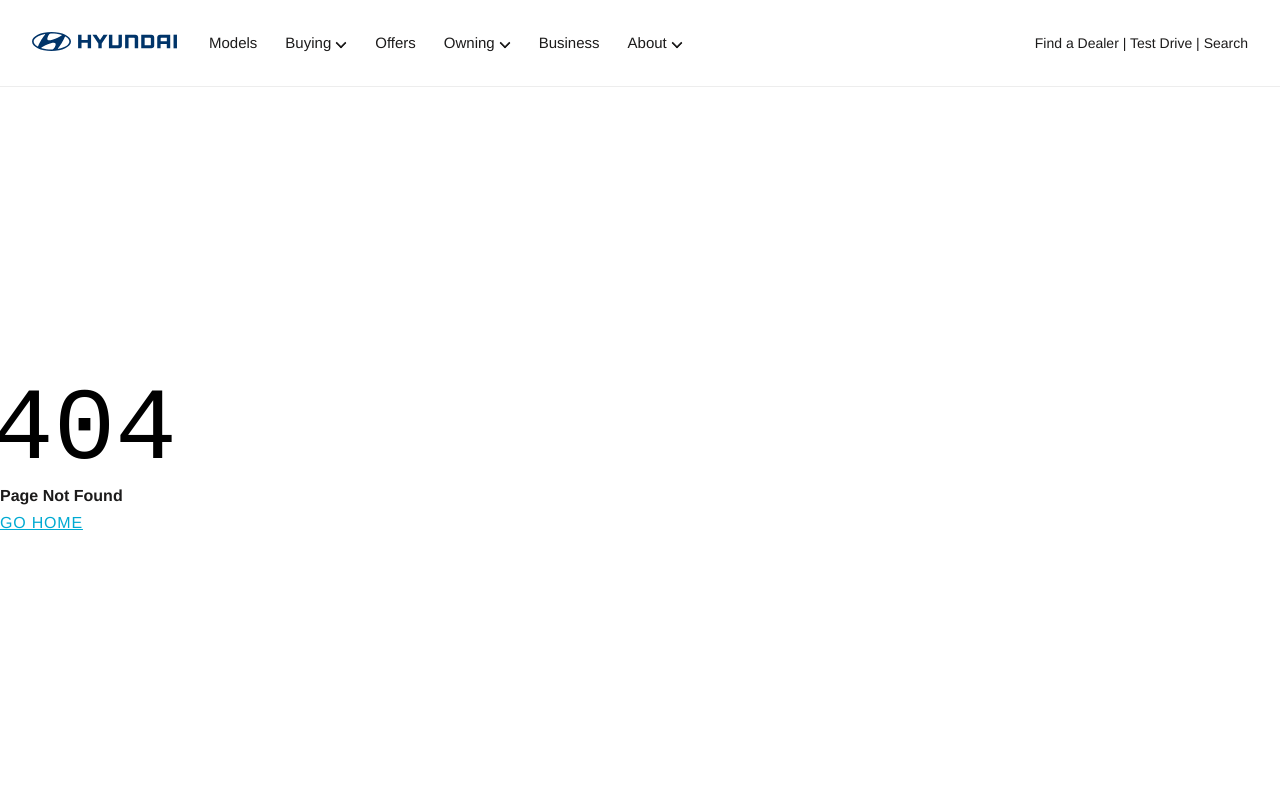
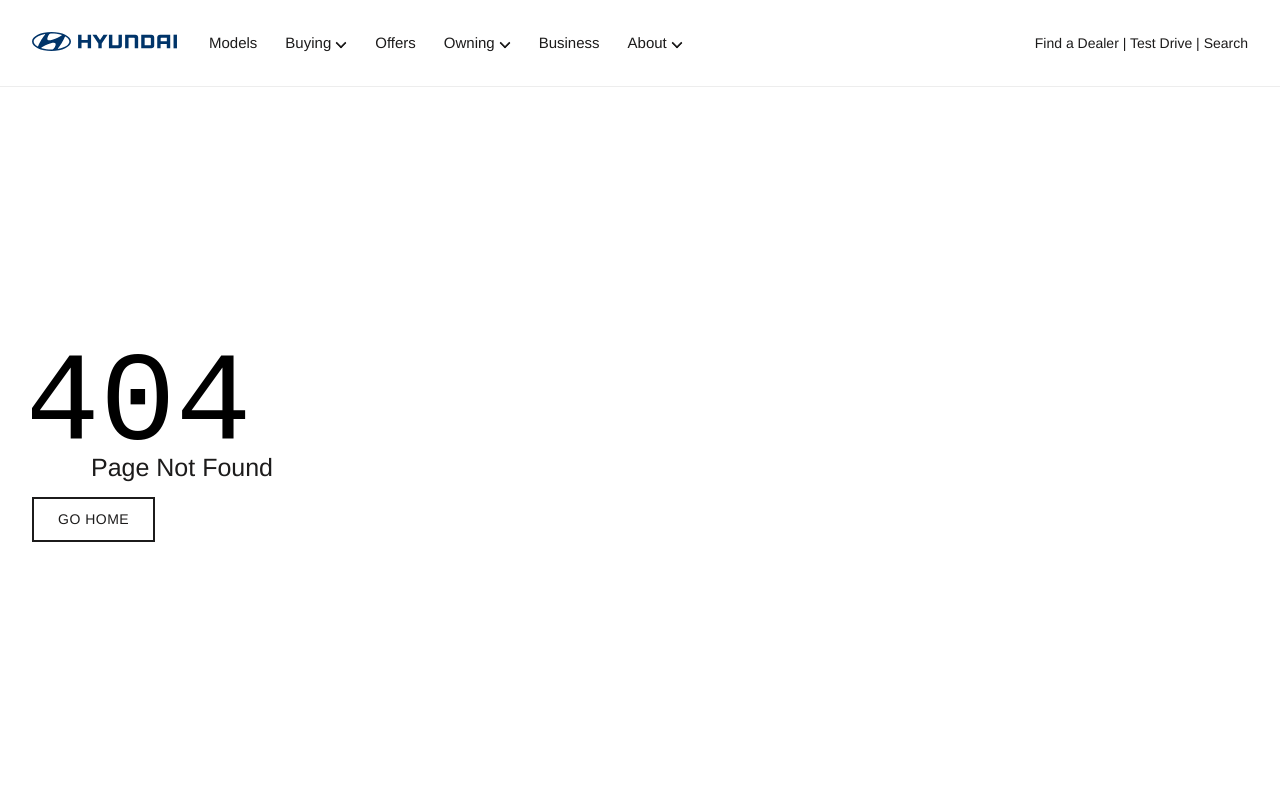
Before and after one commit to LegoKam/demo-hyundai, a website: page 404.html in a window 1280 px wide. Shown: the top 800 px of the page. Drawn offline with Linux system fonts and the light colour scheme; files whose address does not match are found by name; a web font is replaced by a local one.

Commit message:
fix: update styles/styles.css

```diff
--- a/styles/styles.css
+++ b/styles/styles.css
@@ -1,23 +1,47 @@
 @import url('brand.css');
 
-/*
- * Copyright 2020 Adobe. All rights reserved.
- * This file is licensed to you under the Apache License, Version 2.0 (the "License");
- * you may not use this file except in compliance with the License. You may obtain a copy
- * of the License at http://www.apache.org/licenses/LICENSE-2.0
- *
- * Unless required by applicable law or agreed to in writing, software distributed under
- * the License is distributed on an "AS IS" BASIS, WITHOUT WARRANTIES OR REPRESENTATIONS
- * OF ANY KIND, either express or implied. See the License for the specific language
- * governing permissions and limitations under the License.
- */
+:root {
+  /* colors */
+  --background-color: #fff;
+  --light-color: #f6f3f2;
+  --dark-color: #002c5f;
+  --text-color: #1c1b1b;
+  --link-color: #00aad2;
+  --link-hover-color: #006c86;
 
-/* global button reset */
-main .button-container { display: inline; }
-main a.button:any-link {
-  background: none; border: none; border-radius: 0;
-  color: var(--link-color); font-size: inherit; font-weight: inherit;
-  padding: 0; margin: 0; text-decoration: underline; white-space: normal;
+  /* fonts */
+  --body-font-family: "Hyundai Sans Text", "Helvetica Neue", arial, sans-serif;
+  --heading-font-family: "Hyundai Sans Head", "Helvetica Neue", arial, sans-serif;
+
+  /* body sizes */
+  --body-font-size-m: 16px;
+  --body-font-size-s: 14px;
+  --body-font-size-xs: 12px;
+
+  /* heading sizes */
+  --heading-font-size-xxl: 36px;
+  --heading-font-size-xl: 28px;
+  --heading-font-size-l: 24px;
+  --heading-font-size-m: 20px;
+  --heading-font-size-s: 18px;
+  --heading-font-size-xs: 16px;
+
+  /* nav height */
+  --nav-height: 60px;
+}
+
+@media (width >= 900px) {
+  :root {
+    --body-font-size-m: 16px;
+    --body-font-size-s: 14px;
+    --body-font-size-xs: 12px;
+    --heading-font-size-xxl: 58px;
+    --heading-font-size-xl: 25px;
+    --heading-font-size-l: 30px;
+    --heading-font-size-m: 20px;
+    --heading-font-size-s: 18px;
+    --heading-font-size-xs: 16px;
+  }
 }
 
 body {
@@ -27,7 +51,7 @@
   color: var(--text-color);
   font-family: var(--body-font-family);
   font-size: var(--body-font-size-m);
-  line-height: 1.6;
+  line-height: 1.5;
 }
 
 body.appear {
@@ -54,12 +78,13 @@
 h4,
 h5,
 h6 {
-  margin-top: 0.8em;
-  margin-bottom: 0.25em;
+  margin-top: 0;
+  margin-bottom: 15px;
   font-family: var(--heading-font-family);
-  font-weight: 600;
-  line-height: 1.25;
+  font-weight: 500;
+  line-height: 1.1;
   scroll-margin: 40px;
+  color: var(--text-color);
 }
 
 h1 { font-size: var(--heading-font-size-xxl); }
@@ -75,8 +100,8 @@
 ul,
 pre,
 blockquote {
-  margin-top: 0.8em;
-  margin-bottom: 0.25em;
+  margin-top: 0;
+  margin-bottom: 0.8em;
 }
 
 code,
@@ -93,7 +118,7 @@
 }
 
 main > div {
-  margin: 0;
+  margin: 0 16px;
 }
 
 input,
@@ -128,59 +153,75 @@
   justify-content: center;
   max-width: 100%;
   margin: 0;
-  border: 2px solid transparent;
+  border: 2px solid var(--link-color);
   border-radius: 0;
-  padding: 0.5em 1.5em;
-  font: inherit;
-  font-weight: 600;
+  padding: 12px 24px;
+  font-family: var(--body-font-family);
   font-size: 14px;
-  letter-spacing: 0.05em;
-  text-transform: uppercase;
+  font-weight: 500;
   line-height: 1.25;
   text-decoration: none;
+  text-transform: uppercase;
+  letter-spacing: 0.5px;
   cursor: pointer;
   overflow: hidden;
   text-overflow: ellipsis;
   white-space: nowrap;
+  transition: background-color 0.3s, color 0.3s, border-color 0.3s;
+}
+
+a.button[aria-disabled="true"],
+button.button:disabled {
+  cursor: not-allowed;
+  pointer-events: none;
 }
 
 a.button.primary,
 button.button.primary {
-  border-color: var(--dark-color);
-  background-color: var(--dark-color);
-  color: white;
+  border-color: var(--link-color);
+  background-color: var(--link-color);
+  color: #fff;
 }
 
 a.button.primary:hover,
-button.button.primary:hover {
-  background-color: #001f44;
-  border-color: #001f44;
+a.button.primary:focus-visible,
+button.button.primary:hover,
+button.button.primary:focus-visible {
+  border-color: var(--link-hover-color);
+  background-color: var(--link-hover-color);
+  color: #fff;
 }
 
 a.button.secondary,
 button.button.secondary {
-  border-color: var(--dark-color);
+  border-color: var(--text-color);
   background-color: transparent;
-  color: var(--dark-color);
+  color: var(--text-color);
 }
 
 a.button.secondary:hover,
-button.button.secondary:hover {
+a.button.secondary:focus-visible,
+button.button.secondary:hover,
+button.button.secondary:focus-visible {
+  border-color: var(--dark-color);
   background-color: var(--dark-color);
-  color: white;
+  color: #fff;
 }
 
 a.button.accent,
 button.button.accent {
-  border-color: var(--link-color);
-  background-color: var(--link-color);
-  color: white;
+  border-color: var(--dark-color);
+  background-color: var(--dark-color);
+  color: #fff;
 }
 
 a.button.accent:hover,
-button.button.accent:hover {
-  border-color: var(--link-hover-color);
-  background-color: var(--link-hover-color);
+a.button.accent:focus-visible,
+button.button.accent:hover,
+button.button.accent:focus-visible {
+  border-color: var(--link-color);
+  background-color: var(--link-color);
+  color: #fff;
 }
 
 main img {
@@ -203,35 +244,58 @@
 /* sections */
 main > .section {
   margin: 0;
-  padding: 0;
+  padding: 40px 0;
 }
 
 main > .section > div {
-  max-width: var(--content-max-width);
+  max-width: 1120px;
   margin: auto;
+  padding: 0 24px;
 }
 
 main > .section:first-of-type {
   margin-top: 0;
+  padding: 0;
 }
 
-/* section metadata variants */
+@media (width >= 900px) {
+  main > .section > div {
+    padding: 0 32px;
+  }
+}
+
+/* section metadata */
 main .section.navy-blue {
   background-color: var(--dark-color);
-  color: white;
+  color: #fff;
+  margin: 0;
+  padding: 20px 0;
 }
 
 main .section.navy-blue a:any-link {
-  color: white;
+  color: #fff;
+}
+
+main .section.dark {
+  background-color: var(--dark-color);
+  color: #fff;
+  margin: 0;
+  padding: 40px 0;
+}
+
+main .section.dark a:any-link {
+  color: #fff;
 }
 
 main .section.light,
 main .section.highlight {
   background-color: var(--light-color);
+  margin: 0;
+  padding: 40px 0;
 }
 
-@media (width >= 900px) {
-  main > .section > div {
-    padding: 0;
-  }
+/* default content centered text */
+main > .section > div > h2,
+main > .section > div > h3 {
+  text-align: center;
 }
```
